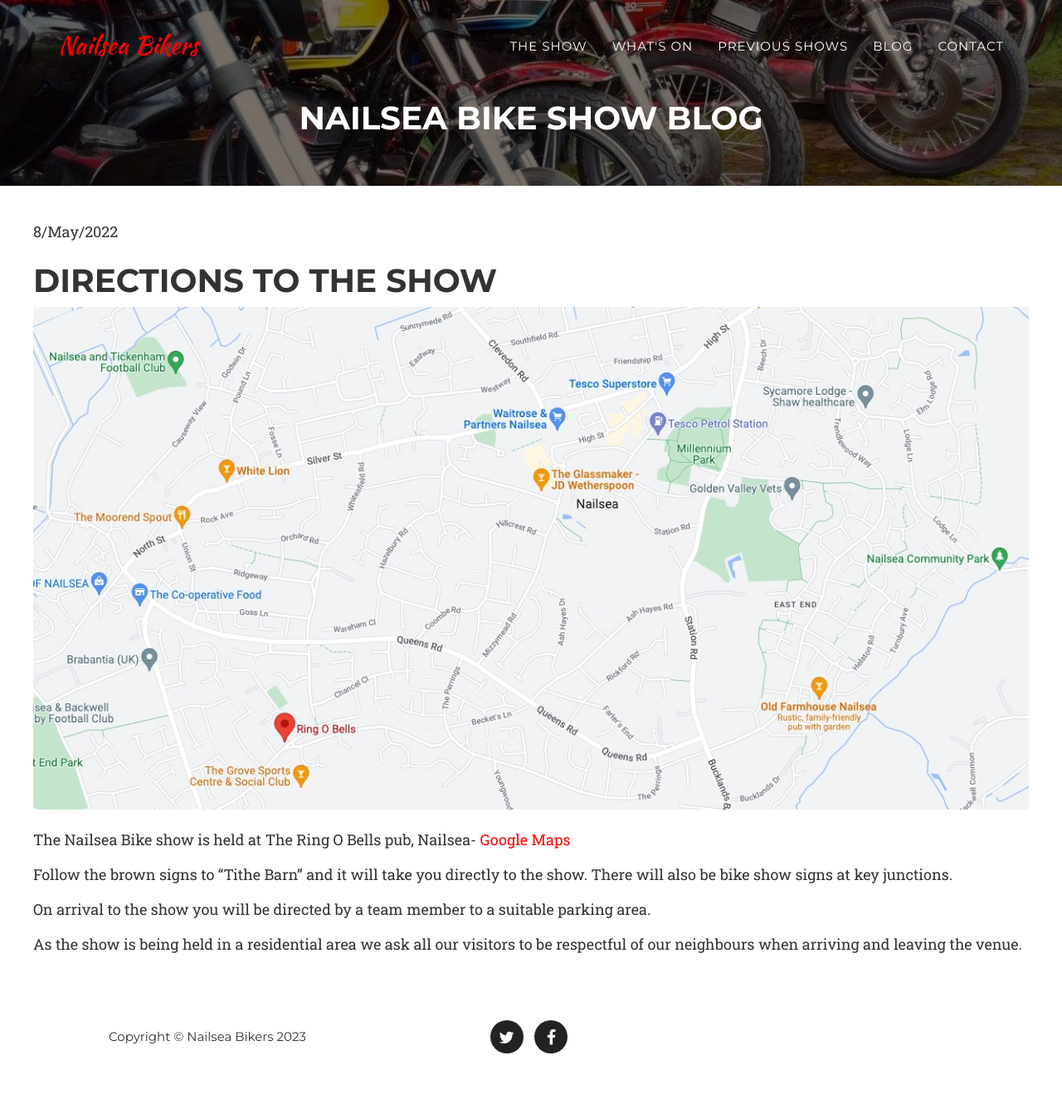
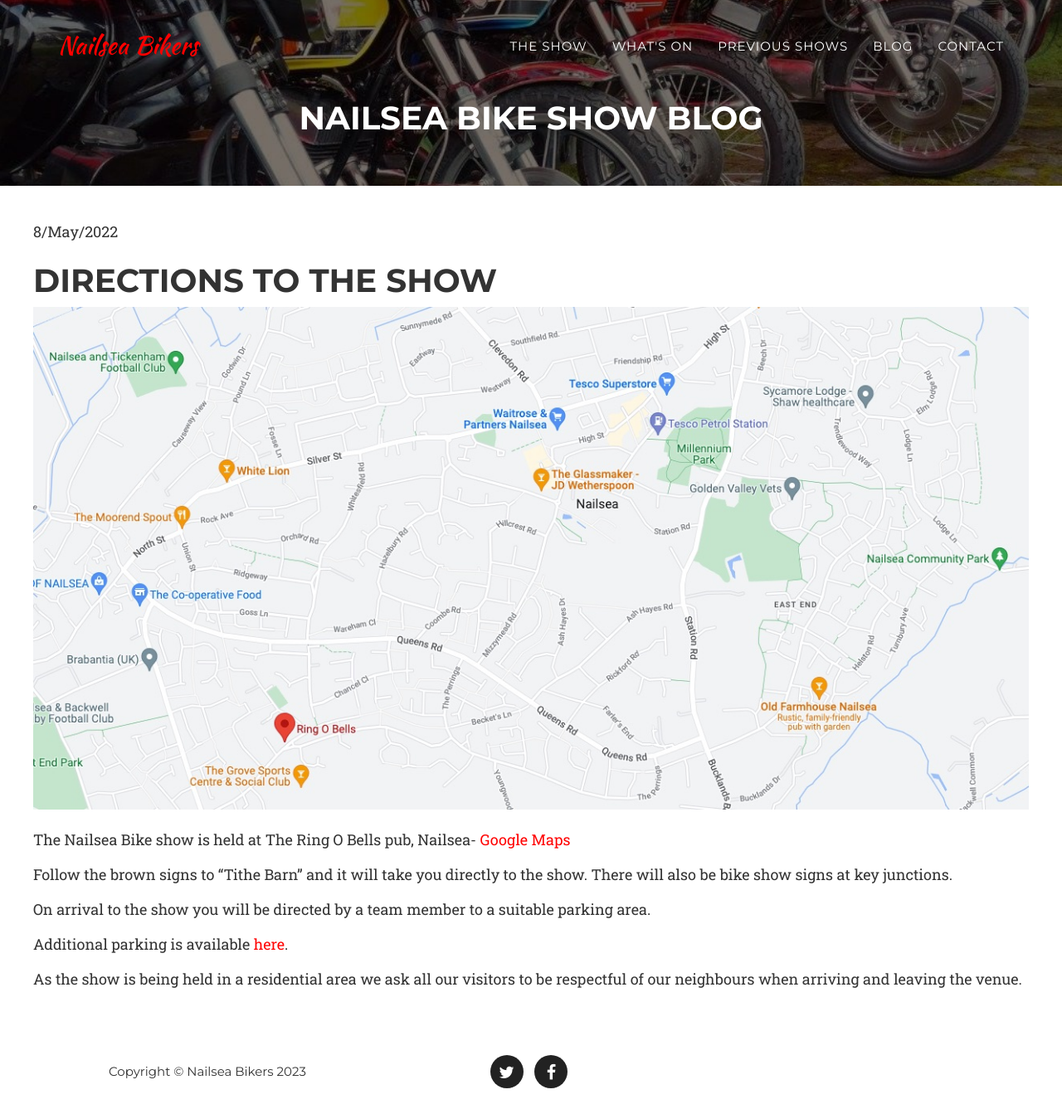
Before and after one commit to nailsea-bikers/nailsea-bikers.github.io, a Jekyll site: the page built from _posts/2019-11-05-directions.markdown, in a window 1280 px wide and 1337 px high. Shown: the whole window at 83% size. Built offline with Jekyll 4.4.1, drawn with Linux system fonts in a browser that asks for light colours; some web fonts are replaced.

Commit message:
Add parking link

```diff
--- a/_posts/2019-11-05-directions.markdown
+++ b/_posts/2019-11-05-directions.markdown
@@ -16,4 +16,6 @@
 
 On arrival to the show you will be directed by a team member to a suitable parking area.
 
+Additional parking is available [here](https://goo.gl/maps/sUdrmcBiWCstMJkAA).
+
 As the show is being held in a residential area we ask all our visitors to be respectful of our neighbours when arriving and leaving the venue.
```
